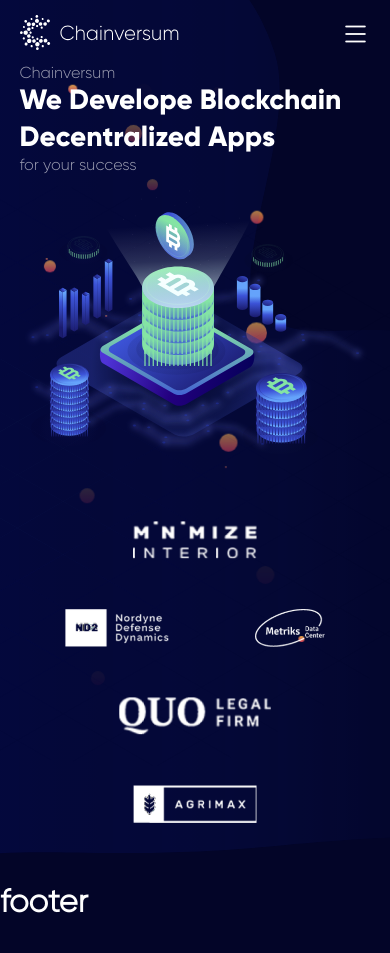
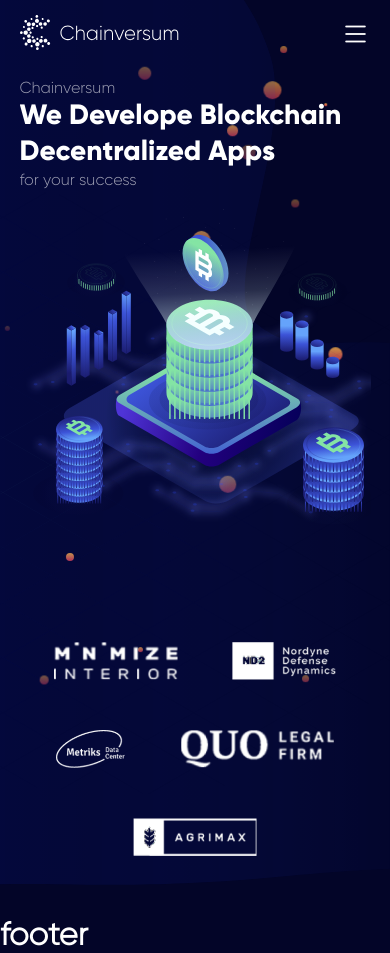
Before and after one commit to mohammednavid/chainversum, a React (Create React App) app: page / in a window 390 px wide. Before the commit the page ends 920 px from the top, so only its background shows below. Built offline with nearby package versions, Linux system fonts and the light colour scheme.

Commit message:
third commit

```diff
--- a/src/assets/styles/App.scss
+++ b/src/assets/styles/App.scss
@@ -27,8 +27,10 @@
         align-items: flex-start;
         justify-content: space-between;
         padding-top: 10%;
+        overflow: hidden;
         @media screen and (max-width: 1000px) {
           flex-direction: column;
+          padding: 50px 0;
         }
         .banner_left {
           padding-top: 8%;
@@ -90,6 +92,9 @@
           .banner_image {
             width: 100%;
             user-select: none;
+            @media screen and (max-width: 1000px) {
+                width: 120%;
+              }
           }
         }
       }
@@ -111,7 +116,7 @@
             margin: 35px 55px;
           }
           @media screen and (max-width: 600px) {
-            margin: 25px 40px;
+            margin: 25px 20px;
           }
         }
       }
```
